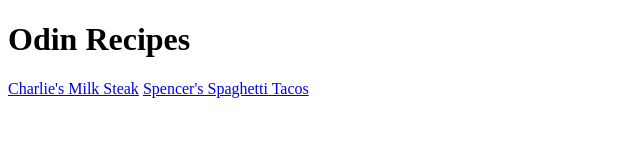
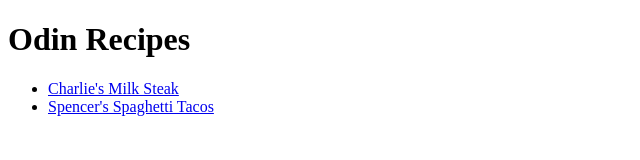
Before and after one commit to michaelchan132/odin-recipes, a plain HTML site: page index.html in a window 1280 px wide. Shown: the whole page, without its empty margins (0-640 px from the left). Drawn offline with Linux system fonts and the light colour scheme.

Commit message:
Put all links in an unordered list
Put all links in an unordered list so they are not on the same line

```diff
--- a/index.html
+++ b/index.html
@@ -6,7 +6,9 @@
 </head>
 <body>
     <h1>Odin Recipes</h1>
-    <a href="./recipes/milk-steak.html">Charlie's Milk Steak</a>
-    <a href="./recipes/spaghetti-tacos.html">Spencer's Spaghetti Tacos</a>
+    <ul>
+        <li><a href="./recipes/milk-steak.html">Charlie's Milk Steak</a></li>
+        <li><a href="./recipes/spaghetti-tacos.html">Spencer's Spaghetti Tacos</a></li>
+    </ul>
 </body>
 </html>
```
